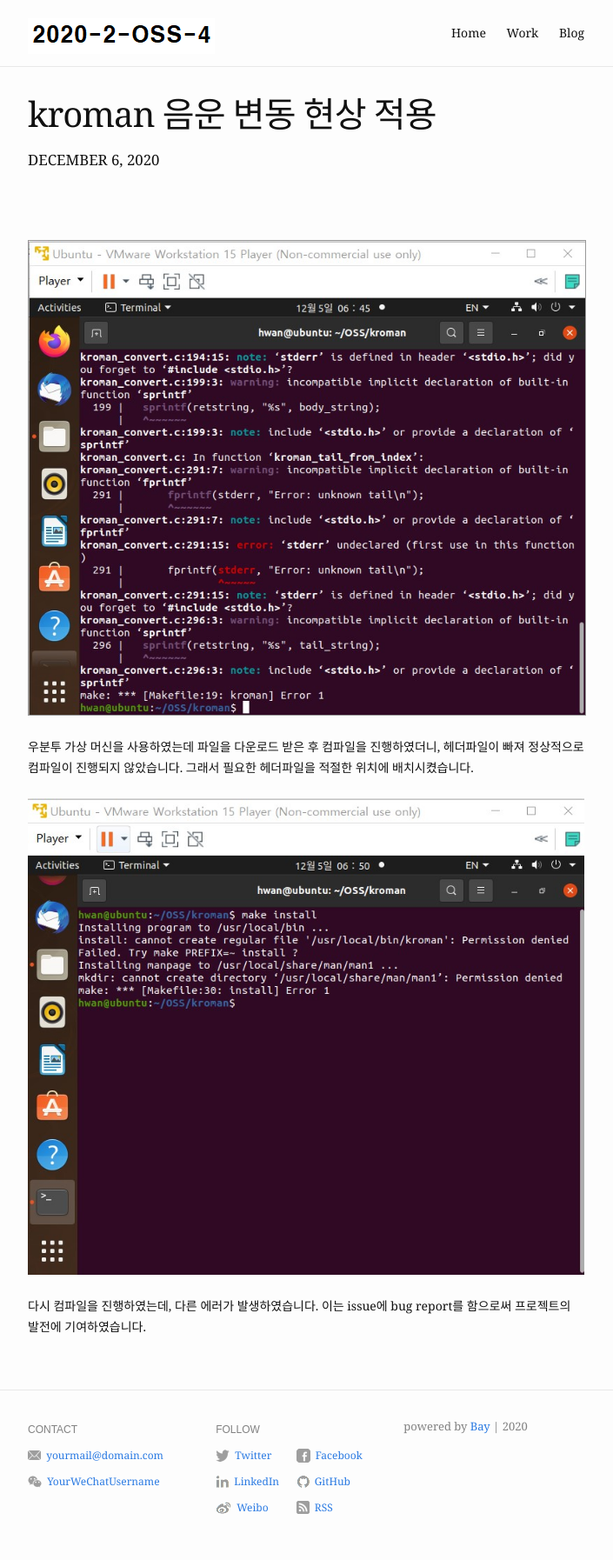
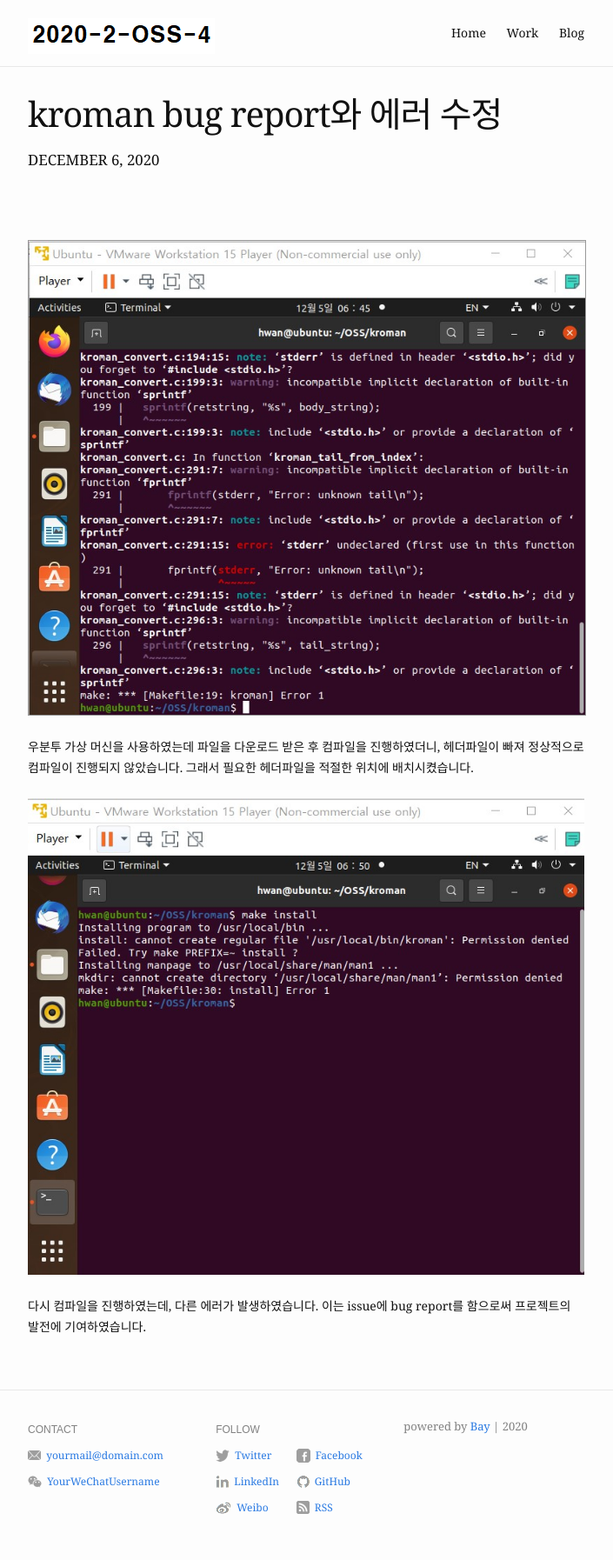
Before and after one commit to 20-2-SKKU-OSS/2020-2-OSS-4, a Jekyll site: the page built from _posts/2020-12-06-error-fix.md, in a window 1280 px wide. Shown: the whole page at 87% size, without its empty margins (288-993 px from the left). Built offline with Jekyll 4.4.1, drawn with Linux system fonts in a browser that asks for light colours.

Commit message:
Update 2020-12-06-error-fix.md

```diff
--- a/_posts/2020-12-06-error-fix.md
+++ b/_posts/2020-12-06-error-fix.md
@@ -1,6 +1,6 @@
 ---
 layout: post
-title:  "kroman 음운 변동 현상 적용"
+title:  "kroman bug report와 에러 수정"
 date:   2020-12-06 10:00:40
 blurb: "A look at an example post using Bay Jekyll theme."
 og_image: /assets/img/error fix.jpg
```
